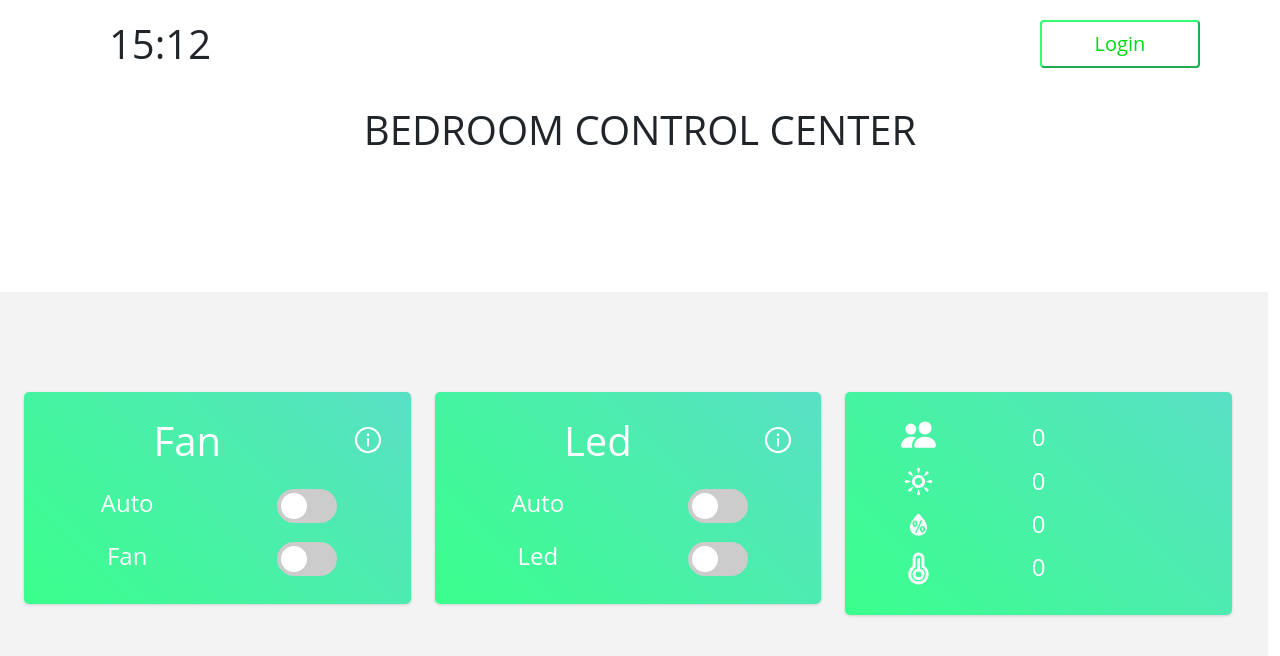
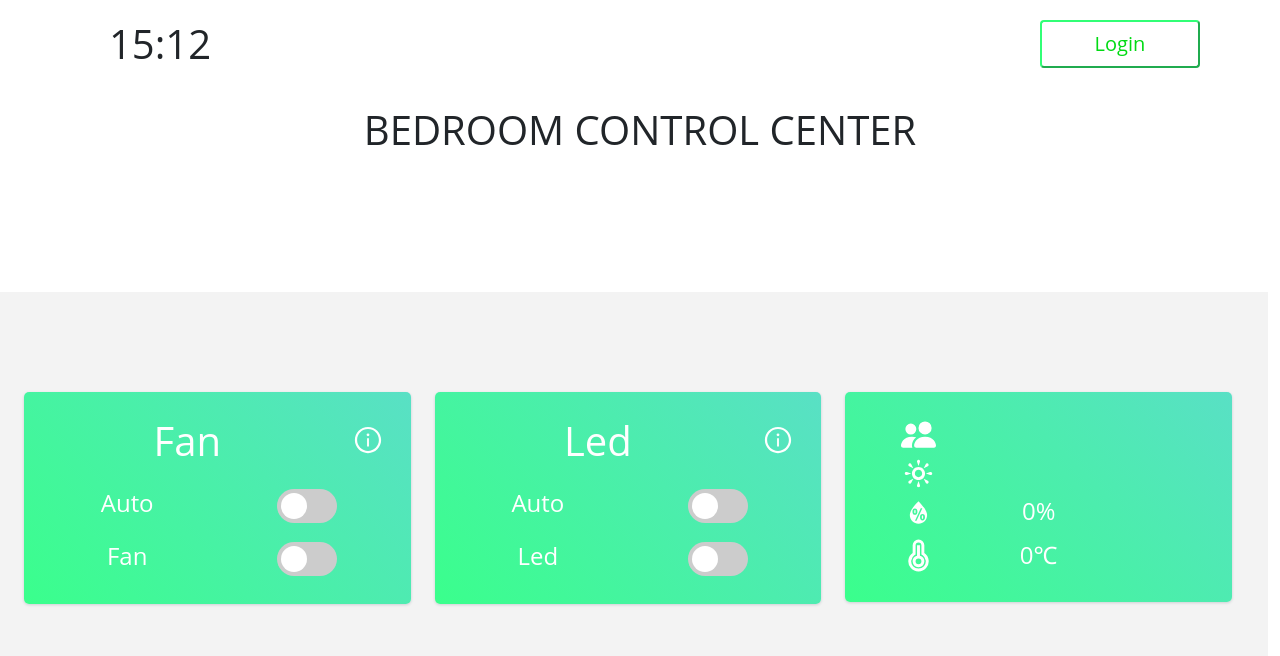
Before and after one commit to Jinnux263/Smart_BedRoom211, a React (Create React App) app in the folder FrontEnd/smart-bed-room/: page / in a window 1280 px wide. Shown: the top 656 px of the page. Built offline with nearby package versions, Linux system fonts and the light colour scheme; no server answers; the HTML template or start-up script is replaced by a standard one.

Commit message:
Update MainMenu.js

```diff
--- a/FrontEnd/smart-bed-room/src/Components/Pages/MainMenu.js
+++ b/FrontEnd/smart-bed-room/src/Components/Pages/MainMenu.js
@@ -21,6 +21,8 @@ export default function MainMenu() {
   const [temperature, setTemperature] = useState(0);
   const [humidity, setHumidity] = useState(0);
   const [isUsed, setIsUsed] = useState(0);
+  const [humanDetect, setHumanDetect] = useState("");
+  const [bright, setBright] = useState("");
 
   const onAutoSwitchFan = () => {
       if (autoFan == 4) {
@@ -112,6 +114,11 @@ export default function MainMenu() {
     .then((res) => res = res.json())
     .then((res) => {
         setIsUsed(res.last_value);
+        if (res.last_value == 0) {
+            setHumanDetect("Has people");
+        } else {
+            setHumanDetect("No people");
+        }
         console.log(res.last_value);
     })
     .catch((err) => console.log(err));
@@ -142,6 +149,11 @@ export default function MainMenu() {
     .then((res) => res = res.json())
     .then((res) => {
         setBrightness(res.last_value);
+        if (res.last_value == 1) {
+            setBright("Bright");
+        } else {
+            setBright("Dark");
+        }
         console.log(res.last_value);
     })
     .catch((err) => console.log(err));
@@ -292,14 +304,14 @@ export default function MainMenu() {
             </div>
         </div>
         <div class="col-md-4 col-xl-4" style={{ marginTop: "100px"}}>
-            <div class="card bg-c-green order-card">
+                        <div class="card bg-c-green order-card">
                 <div class="card-block">
                 <div className='row'>
                         <div className='col-md-4'>
                             <BsFillPeopleFill size={35}/>
                         </div>
                         <div className='col-md-4' style={{ marginTop: "0.4rem"}}>
-                            <h4>{isUsed}</h4>
+                            <h4>{humanDetect}</h4>
                         </div>
                     </div>
                     <div className='row'>
@@ -307,7 +319,7 @@ export default function MainMenu() {
                             <TiWeatherSunny size={35}/>
                         </div>
                         <div className='col-md-4' style={{ marginTop: "0.4rem"}}>
-                            <h4>{brightness}</h4>
+                            <h4>{bright}</h4>
                         </div>
                     </div>
                     <div className='row'>
@@ -315,7 +327,7 @@ export default function MainMenu() {
                             <WiHumidity size={35}/>
                         </div>
                         <div className='col-md-4' style={{ marginTop: "0.4rem"}}>
-                            <h4>{humidity}</h4>
+                            <h4>{humidity}%</h4>
                         </div>
                     </div>
                     <div className='row'>
@@ -323,7 +335,7 @@ export default function MainMenu() {
                             <RiTempHotLine size={35}/>
                         </div>
                         <div className='col-md-4' style={{ marginTop: "0.4rem"}}>
-                            <h4>{temperature}</h4>
+                            <h4>{temperature}&#8451;</h4>
                         </div>
                     </div>
                 </div>
```
